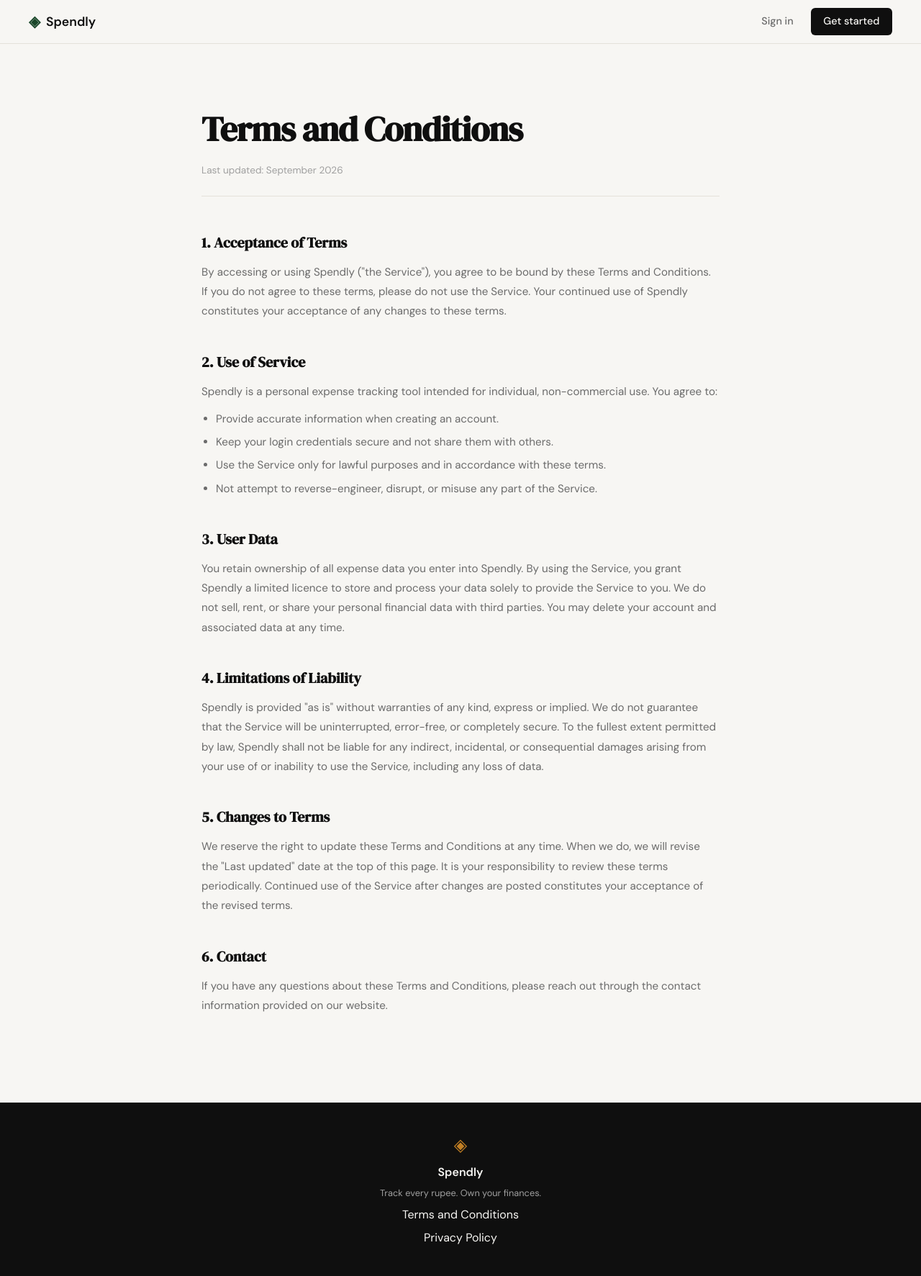
After one commit to elvismps/spend, a Flask app: page /terms in a window 1280 px wide. The commit adds this page. Shown: the whole page at 72% size. Run offline with Flask 3, Linux system fonts and the light colour scheme.

Commit message:
Landing: Add Terms & Condition Page route

```diff
--- a/app.py
+++ b/app.py
@@ -26,6 +26,11 @@
 # Placeholder routes — students will implement these                  #
 # ------------------------------------------------------------------ #
 
+@app.route("/terms")
+def terms():
+    return render_template("terms.html")
+
+
 @app.route("/logout")
 def logout():
     return "Logout — coming in Step 3"
--- a/static/css/style.css
+++ b/static/css/style.css
@@ -508,6 +508,66 @@
 }
 
 /* ------------------------------------------------------------------ */
+/* Terms / Policy pages                                                */
+/* ------------------------------------------------------------------ */
+
+.terms-page {
+    padding: 5rem 2rem;
+}
+
+.terms-inner {
+    max-width: 720px;
+    margin: 0 auto;
+}
+
+.terms-title {
+    font-family: var(--font-display);
+    font-size: clamp(2rem, 4vw, 3rem);
+    color: var(--ink);
+    letter-spacing: -0.02em;
+    margin-bottom: 0.5rem;
+}
+
+.terms-meta {
+    font-size: 0.85rem;
+    color: var(--ink-faint);
+    margin-bottom: 3rem;
+    border-bottom: 1px solid var(--border);
+    padding-bottom: 1.5rem;
+}
+
+.terms-section {
+    margin-bottom: 2.5rem;
+}
+
+.terms-section h2 {
+    font-family: var(--font-display);
+    font-size: 1.25rem;
+    color: var(--ink);
+    margin-bottom: 0.75rem;
+}
+
+.terms-section p {
+    font-size: 0.95rem;
+    color: var(--ink-muted);
+    line-height: 1.8;
+}
+
+.terms-section ul {
+    margin-top: 0.75rem;
+    padding-left: 1.25rem;
+    display: flex;
+    flex-direction: column;
+    gap: 0.4rem;
+}
+
+.terms-section ul li {
+    font-size: 0.95rem;
+    color: var(--ink-muted);
+    line-height: 1.7;
+}
+
+/* ------------------------------------------------------------------ */
 /* Responsive                                                          */
 /* ------------------------------------------------------------------ */
 
--- a/templates/base.html
+++ b/templates/base.html
@@ -34,7 +34,7 @@
             <span class="brand-icon">◈</span>
             <span class="footer-name">Spendly</span>
             <p class="footer-copy">Track every rupee. Own your finances.</p>
-            <a href="#">Terms and Conditions</a>
+            <a href="/terms">Terms and Conditions</a>
             <a href="#">Privacy Policy</a>
         </div>
     </footer>
--- /dev/null
+++ b/templates/terms.html
@@ -0,0 +1,48 @@
+{% extends "base.html" %}
+
+{% block title %}Terms and Conditions — Spendly{% endblock %}
+
+{% block content %}
+<section class="terms-page">
+    <div class="terms-inner">
+        <h1 class="terms-title">Terms and Conditions</h1>
+        <p class="terms-meta">Last updated: September 2026</p>
+
+        <div class="terms-section">
+            <h2>1. Acceptance of Terms</h2>
+            <p>By accessing or using Spendly ("the Service"), you agree to be bound by these Terms and Conditions. If you do not agree to these terms, please do not use the Service. Your continued use of Spendly constitutes your acceptance of any changes to these terms.</p>
+        </div>
+
+        <div class="terms-section">
+            <h2>2. Use of Service</h2>
+            <p>Spendly is a personal expense tracking tool intended for individual, non-commercial use. You agree to:</p>
+            <ul>
+                <li>Provide accurate information when creating an account.</li>
+                <li>Keep your login credentials secure and not share them with others.</li>
+                <li>Use the Service only for lawful purposes and in accordance with these terms.</li>
+                <li>Not attempt to reverse-engineer, disrupt, or misuse any part of the Service.</li>
+            </ul>
+        </div>
+
+        <div class="terms-section">
+            <h2>3. User Data</h2>
+            <p>You retain ownership of all expense data you enter into Spendly. By using the Service, you grant Spendly a limited licence to store and process your data solely to provide the Service to you. We do not sell, rent, or share your personal financial data with third parties. You may delete your account and associated data at any time.</p>
+        </div>
+
+        <div class="terms-section">
+            <h2>4. Limitations of Liability</h2>
+            <p>Spendly is provided "as is" without warranties of any kind, express or implied. We do not guarantee that the Service will be uninterrupted, error-free, or completely secure. To the fullest extent permitted by law, Spendly shall not be liable for any indirect, incidental, or consequential damages arising from your use of or inability to use the Service, including any loss of data.</p>
+        </div>
+
+        <div class="terms-section">
+            <h2>5. Changes to Terms</h2>
+            <p>We reserve the right to update these Terms and Conditions at any time. When we do, we will revise the "Last updated" date at the top of this page. It is your responsibility to review these terms periodically. Continued use of the Service after changes are posted constitutes your acceptance of the revised terms.</p>
+        </div>
+
+        <div class="terms-section">
+            <h2>6. Contact</h2>
+            <p>If you have any questions about these Terms and Conditions, please reach out through the contact information provided on our website.</p>
+        </div>
+    </div>
+</section>
+{% endblock %}
```
